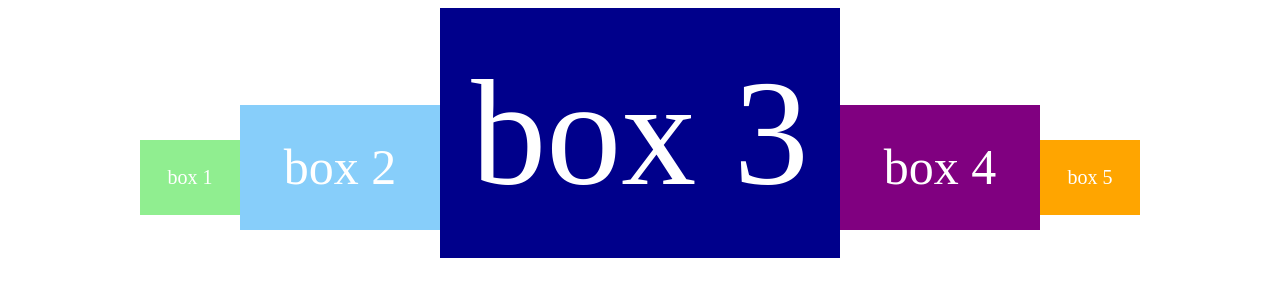
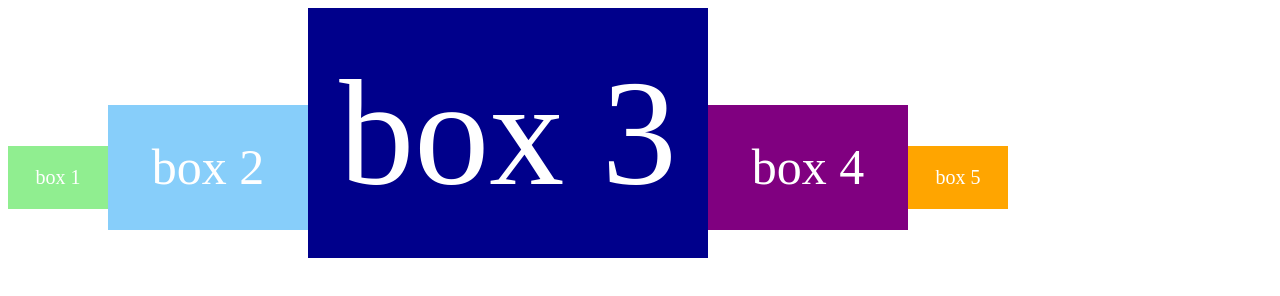
Before and after one commit to Tnozone/holbertonschool-web_front_end, a plain HTML site: page flexbox/101-index.html in a window 1280 px wide. Drawn offline with Linux system fonts and the light colour scheme.

Commit message:
use flex

```diff
--- a/flexbox/101-style.css
+++ b/flexbox/101-style.css
@@ -4,46 +4,47 @@
     justify-content: center;
     color: white;
     align-items: baseline;
+    height: 250px;
+    width: 1000px;
 }
 
 .box {
     display: flex;
-    font-size: 20px;
     align-items: center;
     justify-content: center;
 }
 
 .box1 {
     background-color: lightgreen;
-    width: 100px;
-    height: 75px;
     font-size: 20px;
+    height: 25%;
+    flex: 1;
 }
 
 .box2 {
     background-color: lightskyblue;
-    width: 200px;
-    height: 125px;
     font-size: 50px;
+    height: 50%;
+    flex: 2;
 }
 
 .box3 {
     background-color: darkblue;
-    width: 400px;
-    height: 250px;
     font-size: 150px;
+    height: 100%;
+    flex: 4;
 }
 
 .box4 {
     background-color: purple;
-    width: 200px;
-    height: 125px;
     font-size: 50px;
+    height: 50%;
+    flex: 2;
 }
 
 .box5 {
     background-color: orange;
-    width: 100px;
-    height: 75px;
     font-size: 20px;
+    height: 25%;
+    flex: 1;
 }
```
